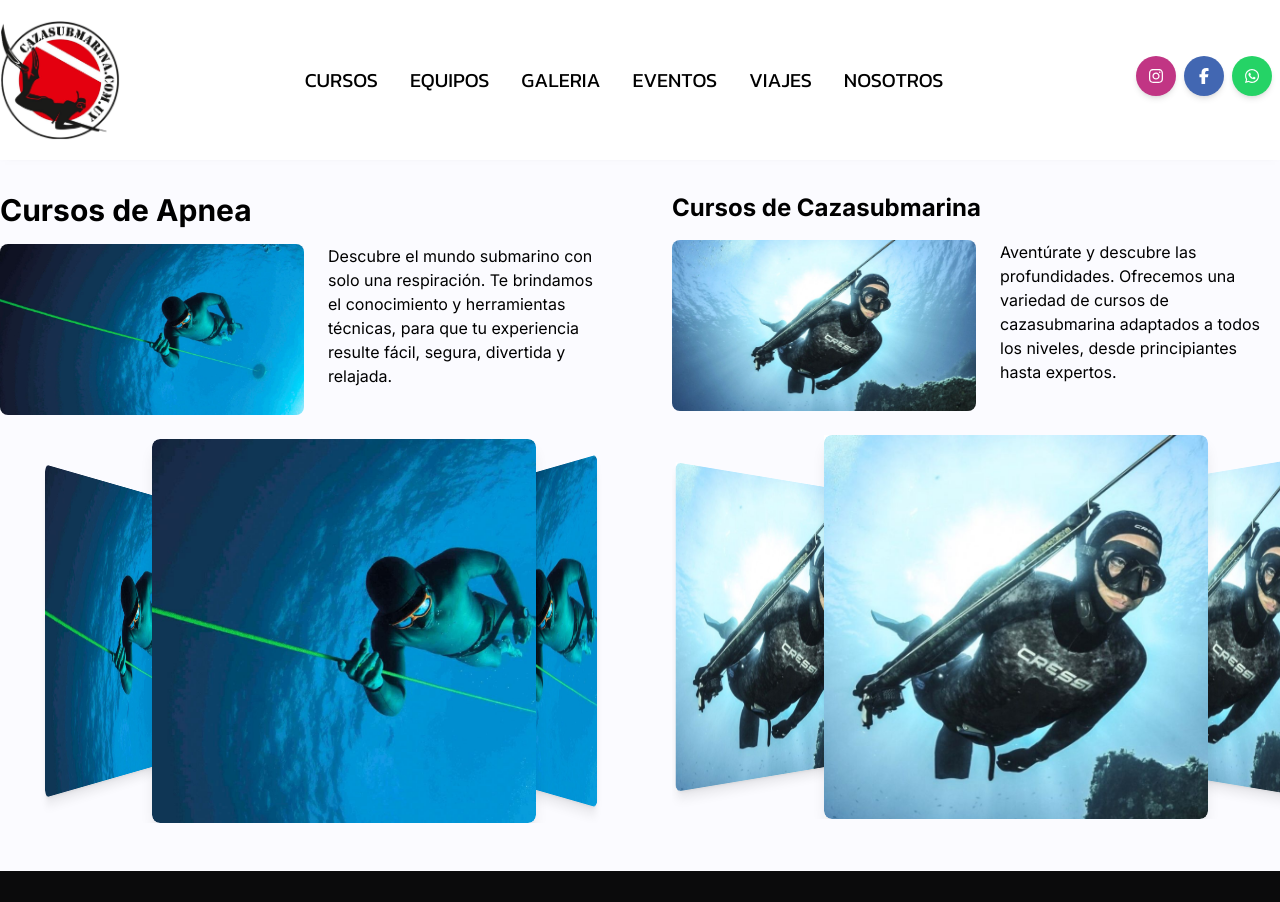
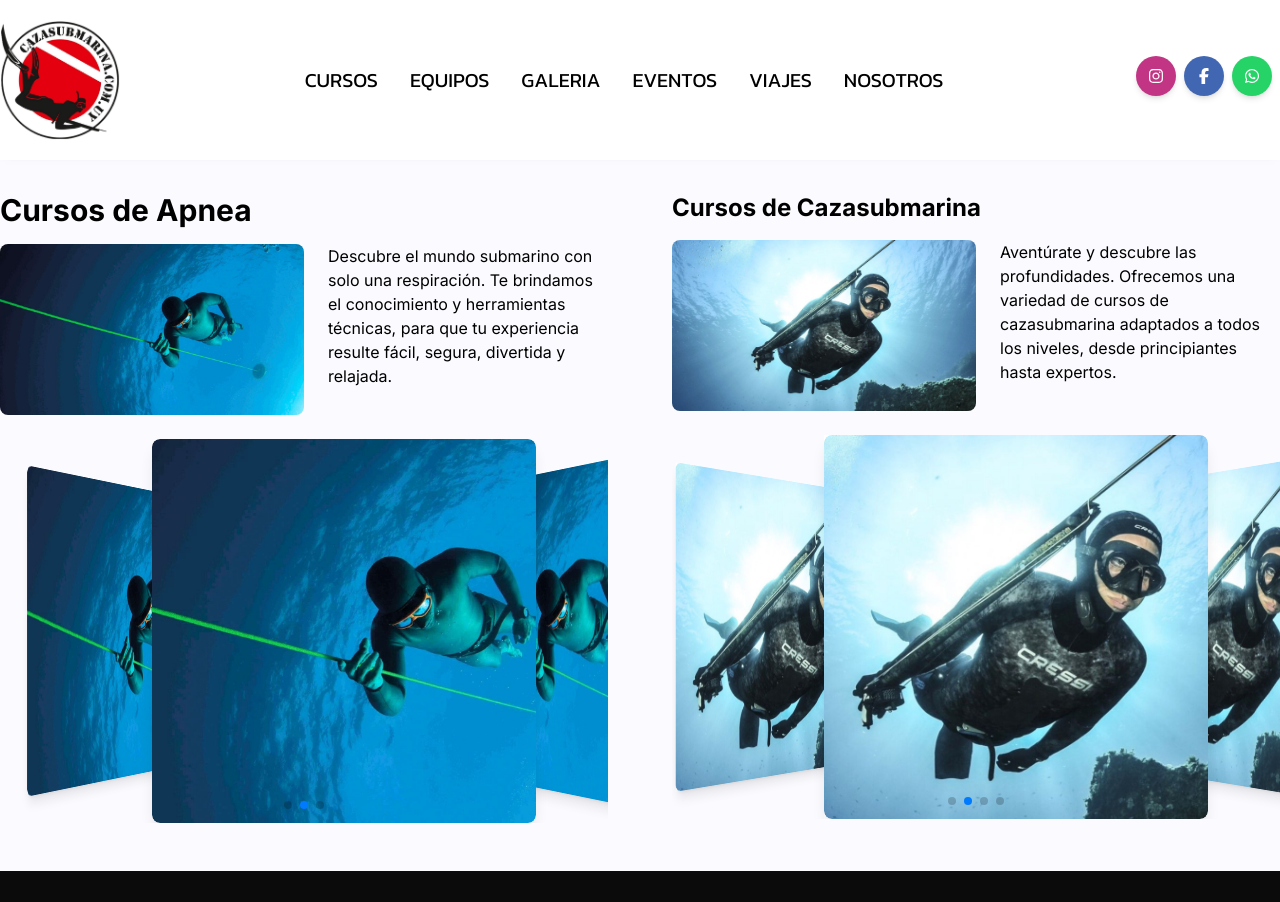
Before and after one commit to lucascastro29/Cazasubmarina_next, a Next.js app in the folder cazasubmarina/: page /Cursos in a window 1280 px wide. Shown: the top 902 px of the page. Built offline with nearby package versions, Linux system fonts and the light colour scheme.

Commit message:
Update page.tsx

```diff
--- a/cazasubmarina/app/Cursos/page.tsx
+++ b/cazasubmarina/app/Cursos/page.tsx
@@ -80,7 +80,7 @@ export default function Page(){
         initialSlide={1}
 
         coverflowEffect={{
-          rotate: 25,
+          rotate: 22,
           stretch: 15,
           depth: 110,
           modifier: 3,
@@ -89,6 +89,8 @@ export default function Page(){
         }}
         className="mySwiper"
           modules={[EffectCoverflow, Pagination]}
+          pagination={true}
+
       >
           {cursosApnea.map((course) => (
             <SwiperSlide style={{backgroundColor:"transparent",width:"100%"}}
@@ -126,6 +128,8 @@ export default function Page(){
 
         }}
           modules={[EffectCoverflow, Pagination]}
+          pagination={true}
+
       >
           {cursosCazasubmarina.map((course) => (
             <SwiperSlide style={{padding:"0px", width:"100%",opacity:"4px" }}
```
